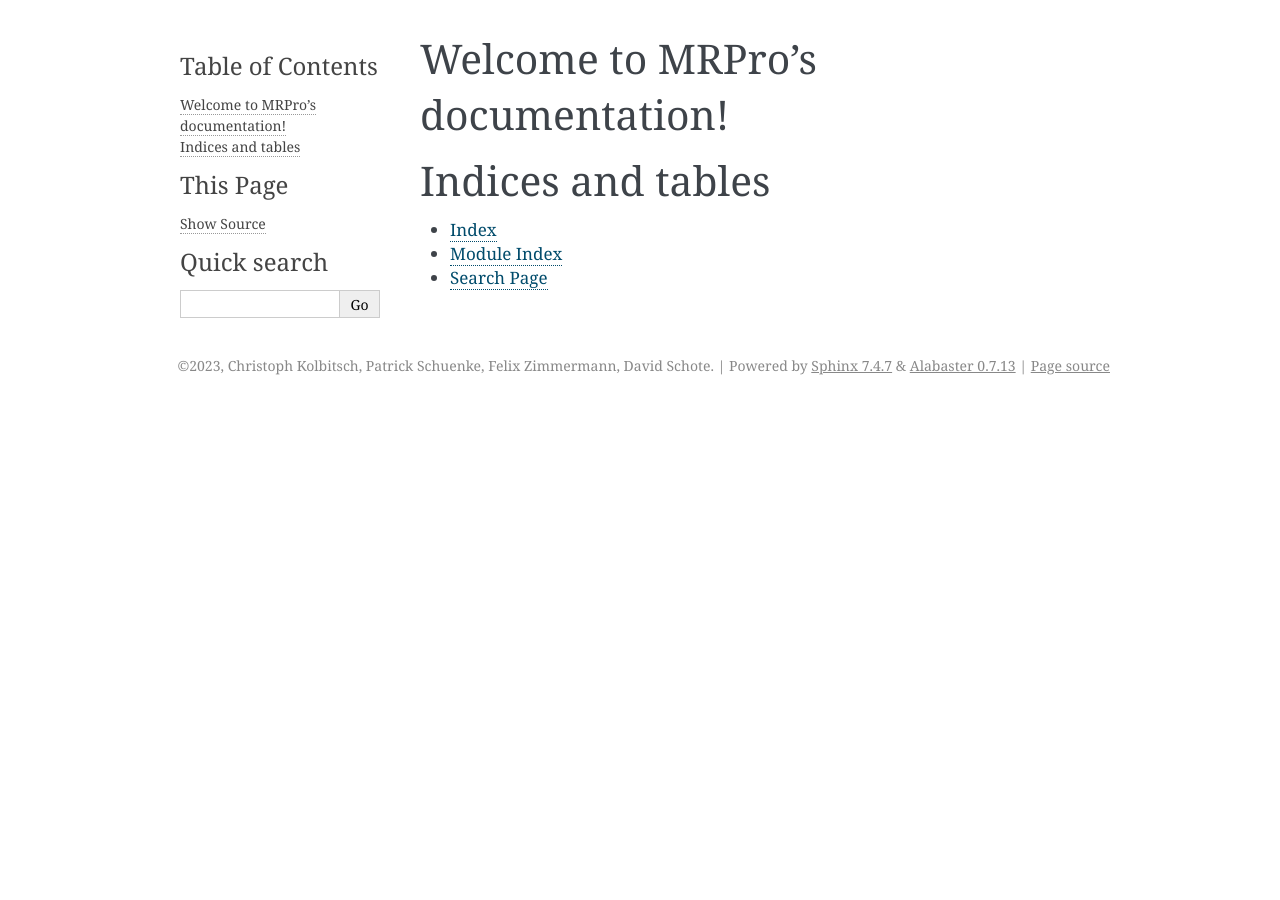
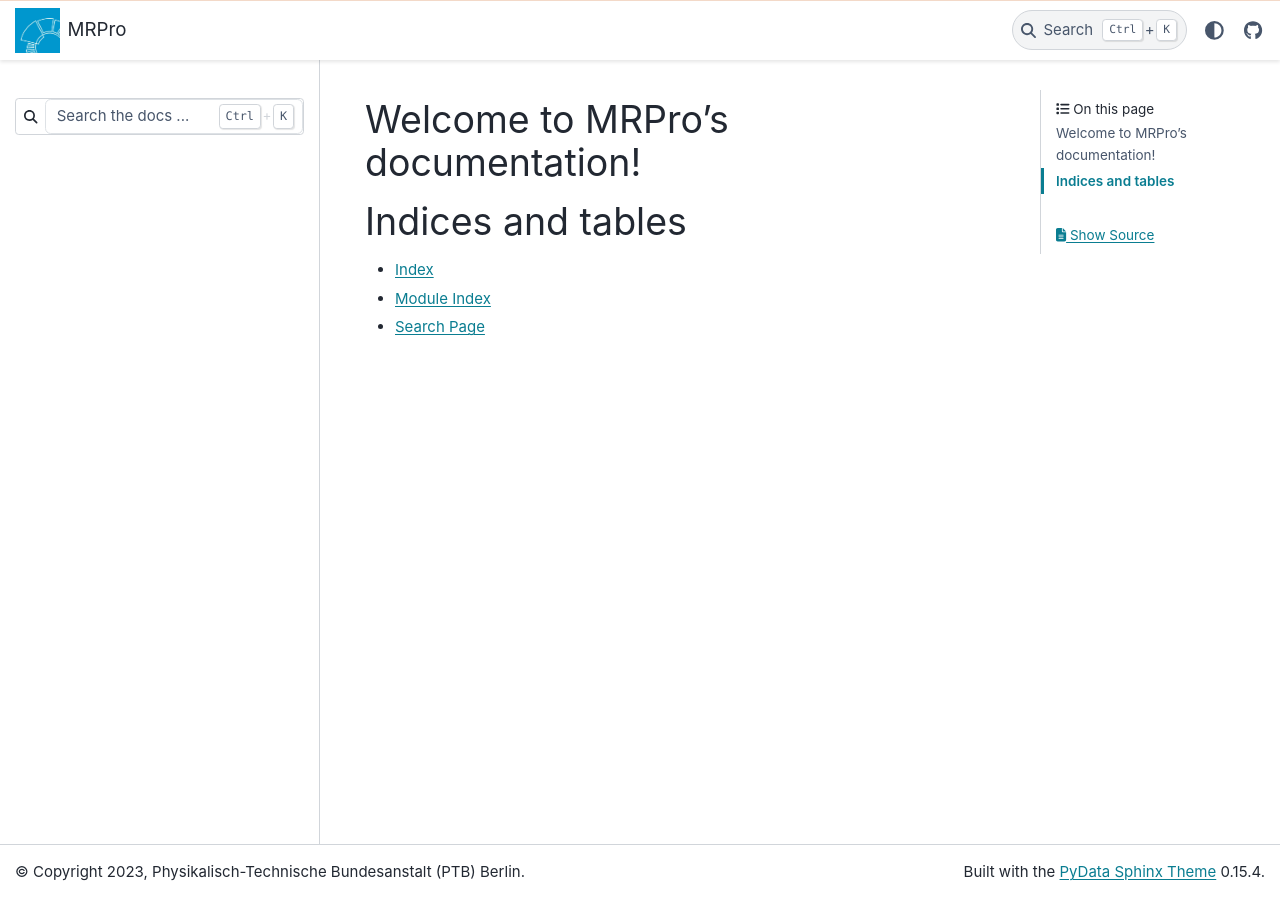
Before and after one commit to PTB-MR/mrpro, a Sphinx documentation site: the page built from docs/source/index.rst, in a window 1280 px wide. Built offline with Sphinx 7.4.7 and the PyData theme 0.15.4, drawn with Linux system fonts in a browser that asks for light colours.

```diff
--- /dev/null
+++ b/docs/source/_static/custom.css
@@ -0,0 +1,4 @@
+/* Default font size */
+html {
+    --pst-font-size-base: 15px;
+}
--- a/docs/source/conf.py
+++ b/docs/source/conf.py
@@ -3,25 +3,68 @@
 # For the full list of built-in configuration values, see the documentation:
 # https://www.sphinx-doc.org/en/master/usage/configuration.html
 
+# -- Path setup --------------------------------------------------------------
+
+# If extensions (or modules to document with autodoc) are in another directory,
+# add these directories to sys.path here. If the directory is relative to the
+# documentation root, use os.path.abspath to make it absolute, like shown here.
+
+import os
+import sys
+
+sys.path.insert(0, os.path.abspath('../../src'))  # Source code dir relative to this file
+
+
 # -- Project information -----------------------------------------------------
 # https://www.sphinx-doc.org/en/master/usage/configuration.html#project-information
 
 project = 'MRPro'
-copyright = '2023, Christoph Kolbitsch, Patrick Schuenke, Felix Zimmermann, David Schote'
+copyright = '2023, Physikalisch-Technische Bundesanstalt (PTB) Berlin'
 author = 'Christoph Kolbitsch, Patrick Schuenke, Felix Zimmermann, David Schote'
+release = '0.0.1'   # TODO: import this from package
+version = '0.0.1'   # TODO: import this from package
+
 
 # -- General configuration ---------------------------------------------------
 # https://www.sphinx-doc.org/en/master/usage/configuration.html#general-configuration
 
-extensions = []
+extensions = [
+    'sphinx.ext.doctest',
+    'sphinx.ext.autodoc',
+    'sphinx.ext.autosummary',
+    'sphinx.ext.viewcode',
+    'sphinx.ext.napoleon',
+]
+autosummary_generate = True
 
 templates_path = ['_templates']
-exclude_patterns = []
-
+exclude_patterns = ['_build', 'Thumbs.db', '.DS_Store']
+source_suffix = {".rst": "restructuredtext", ".txt": "restructuredtext", ".md": "markdown"}
 
 
 # -- Options for HTML output -------------------------------------------------
 # https://www.sphinx-doc.org/en/master/usage/configuration.html#options-for-html-output
 
-html_theme = 'alabaster'
-html_static_path = ['_static']
+html_theme = "pydata_sphinx_theme"
+html_title = "MRPro"
+html_logo = "_static/img/logo.jpg"
+html_show_sphinx = False
+html_static_path = ["_static"]
+html_css_files = ["custom.css"]
+html_sidebars = {"**": ["search-field", "sidebar-nav-bs"]}
+html_theme_options = {
+    "logo": {"text": "MRPro"},
+    "pygment_light_style": "default",
+    "pygment_dark_style": "github-dark",
+    "show_toc_level": 3,
+    "icon_links": [
+        {
+            # Label for this link
+            "name": "GitHub",
+            # URL where the link will redirect
+            "url": "https://github.com/ckolbPTB/mrpro",
+            # Icon class (if "type": "fontawesome"), or path to local image (if "type": "local")
+            "icon": "fa-brands fa-github",
+        },
+    ]
+}
```
Also changed, not shown: docs/source/_static/img/logo.jpg (added), 1 other file.
